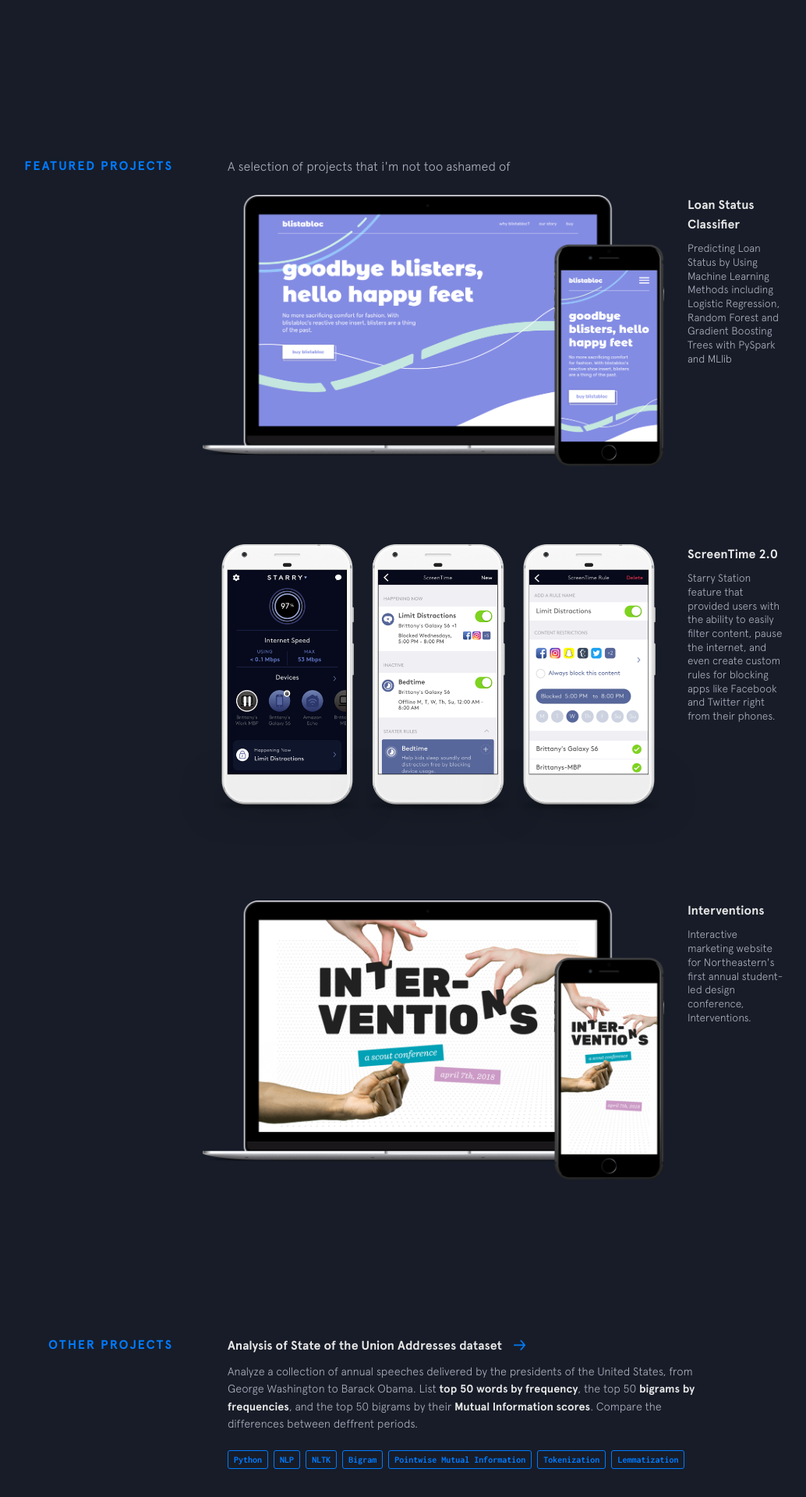
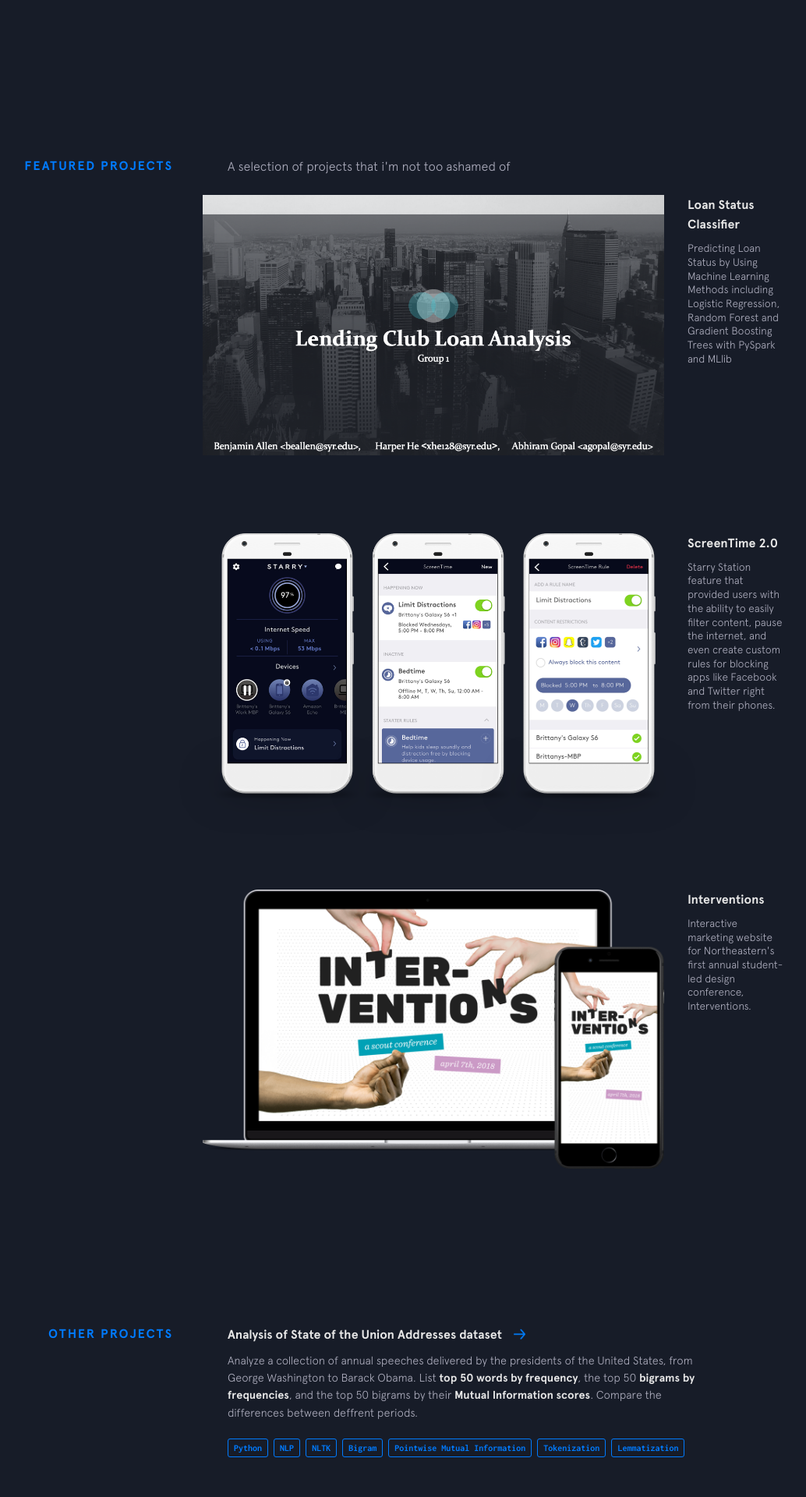
Before and after one commit to harper-he/harper-he.github.io, a Jekyll site: the page built from index.html, in a window 1280 px wide. Shown: the part 2681-4601 px from the top of the page at 78% size, without its empty margins (158-1192 px from the left). Built offline with Jekyll 4.4.1, drawn with Linux system fonts in a browser that asks for light colours; nearby versions of some CDN libraries.

Commit message:
Update featured-projects.html

```diff
--- a/_includes/featured-projects.html
+++ b/_includes/featured-projects.html
@@ -3,10 +3,10 @@
   <!--<div class="section__subtitle"><p>Some nice things smart people I’ve worked with have to say about me #makingmeblush</p></div>-->
   <div class="section__content">
     <p>A selection of projects that i'm not too ashamed of</br></p>
-    <div class="project blistabloc">
+    <div class="project lendingclub">
       <figure class="project__pic">
         <a href="https://blistabloc.com/" target="_blank">
-          <img src="{{site.baseurl}}/img/featured/blistabloc/blistabloc.png" alt="">
+          <img src="{{site.baseurl}}/img/featured/LoanStatusClassifier/LoanStatusClassifier.png" alt="">
         </a>
       </figure>
       <figcaption class="project__caption">
```
